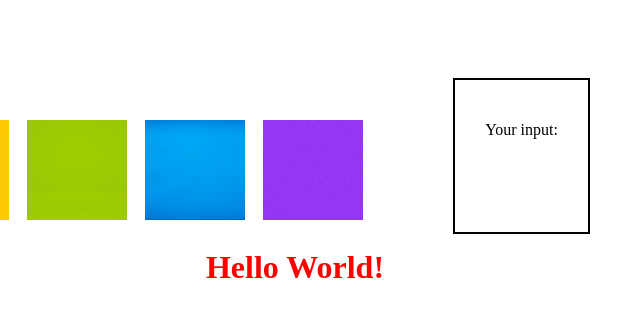
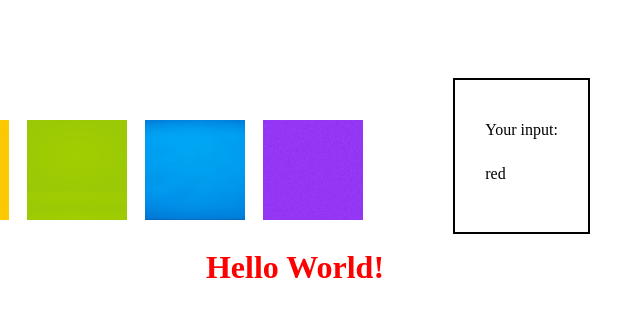
Before and after one commit to chrstnpet/ITC4214-javascript-assignment6-ex2, a plain HTML site: page index.html in a window 1280 px wide. Both pictures are taken after a click on the picture 68 px from the left and 170 px from the top of the page. Shown: the full height of the page, 345-985 px from the left. Drawn offline with Linux system fonts and the light colour scheme.

Commit message:
Added the color history in the function and its place in the HTML file

```diff
--- a/index.html
+++ b/index.html
@@ -32,7 +32,7 @@
             </div>
             <div class="results">
                 <p>Your input:</p>
-                <p></p>
+                <p id="memory"></p>
             </div>
         </div>
 
--- a/script.js
+++ b/script.js
@@ -7,4 +7,7 @@ function display(input) {
     var final = document.querySelector(".printing-results");
     final.innerHTML = "Hello World!";
     final.style.color = color;
+
+    var memory_text = document.querySelector("#memory");
+    memory_text.innerHTML += color + "<br>";
 }
```
